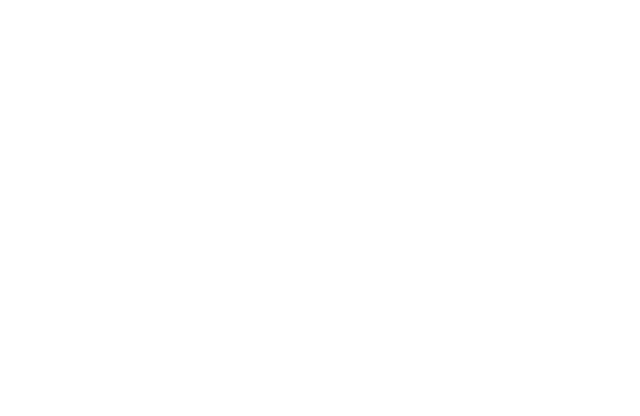
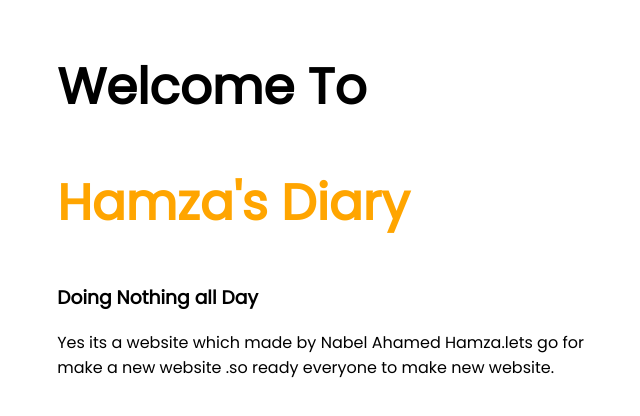
Before and after one commit to Nabel4/developer-portfolio, a plain HTML site: page index.html in a window 1280 px wide. Shown: the whole page, without its empty margins (14-654 px from the left). Drawn offline with Linux system fonts and the light colour scheme.

Commit message:
pic added

```diff
--- a/index.html
+++ b/index.html
@@ -5,9 +5,19 @@
     <meta http-equiv="X-UA-Compatible" content="IE=edge">
     <meta name="viewport" content="width=device-width, initial-scale=1.0">
     <title>Hamza's Diary</title>
+    <link rel="preconnect" href="https://fonts.googleapis.com">
+    <link rel="preconnect" href="https://fonts.gstatic.com" crossorigin>
+    <link href="https://fonts.googleapis.com/css2?family=Poppins&display=swap" rel="stylesheet">
     <link rel="stylesheet" href="style.css">
 </head>
 <body>
+    <section>
+        <div class="half-width"><h1>Welcome To</h1>
+        <h1> <span class="orange">Hamza's Diary</span></h1>
+        <h3>Doing Nothing all Day</h3>
+        <p>Yes its a website which made by Nabel Ahamed Hamza.lets go for make a new website .so ready everyone to make  new website.</p></div>
+        <div class="half-width"><img src="images/nabel.edit.png" alt=""></div>
+    </section>
 
 
 </body>
--- a/style.css
+++ b/style.css
@@ -0,0 +1,20 @@
+body{
+    font-family: 'Poppins', sans-serif;
+
+}
+h1{
+font-size: 50px;
+}
+.orange{
+    color: orange;
+   }
+   section{
+    display: flex;
+   }
+   .half-width{
+    width: 50%;
+    padding-left: 5%;
+   }
+   .half-width img{
+   width: 0%;
+   }
```
Also changed, not shown: images/my-bg.png (deleted), images/nabel.edit.png, 1 other file.
